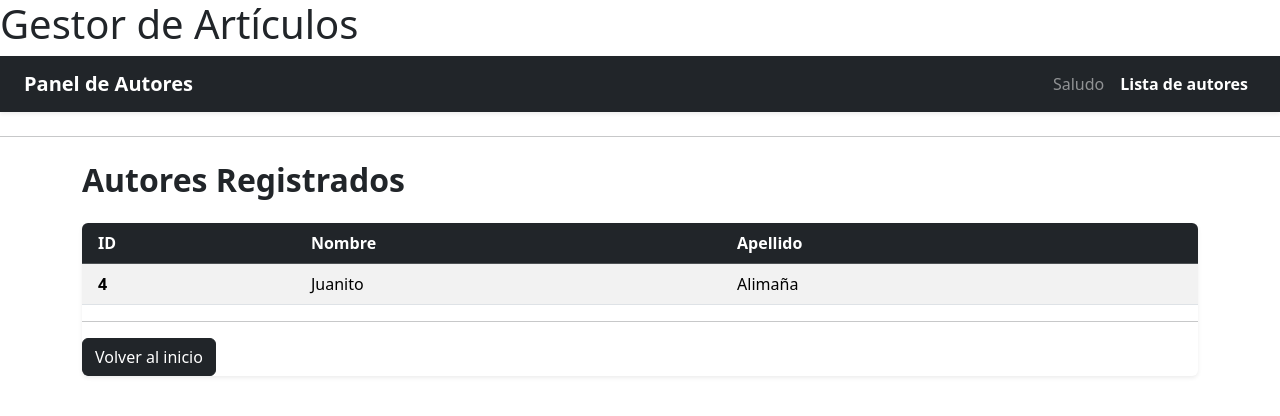
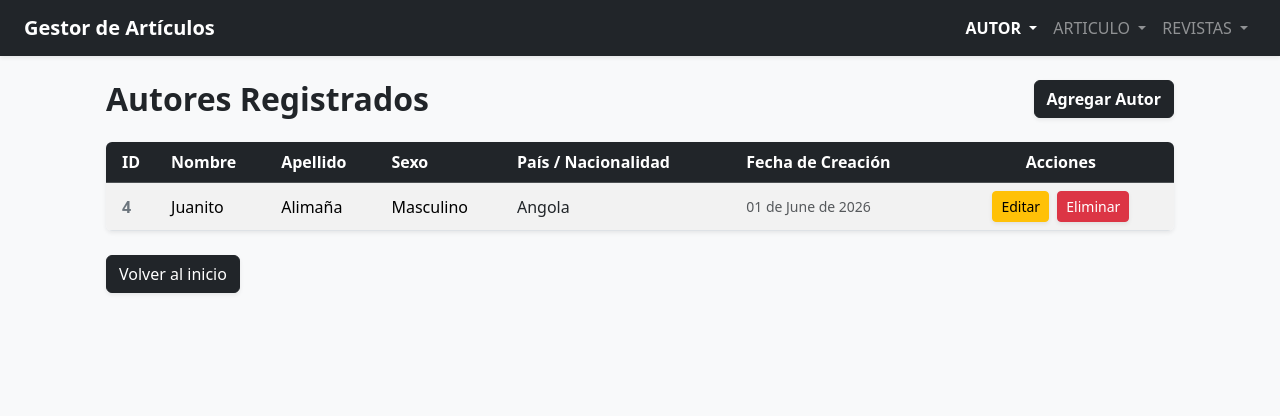
Before and after one commit to botero14/Gestor-de-Articulos-PA2026, a Django app: page /autor/lista/ in a window 1280 px wide. Shown: the top 416 px of the page. Run offline with Django 5.2, Linux system fonts and the light colour scheme; data comes from the database, SQL or seed files in the repository; both versions use the stored data as it was after the commit.

Commit message:
Listar y agregar autores

```diff
--- a/gestora/apps/autor/urls.py
+++ b/gestora/apps/autor/urls.py
@@ -6,4 +6,5 @@ app_name = "autor"
 urlpatterns = [
     path("saludo/", views.saludo_http, name="saludo"),
     path("lista/", views.listar_autores, name="lista_autores"),
+    path("crear/", views.crear_autor, name="crear_autor"),
 ]
--- a/gestora/apps/autor/views.py
+++ b/gestora/apps/autor/views.py
@@ -1,6 +1,7 @@
 from django.http import HttpResponse
-from django.shortcuts import render
+from django.shortcuts import render, redirect
 from .models import Autor
+from .forms import AutorForm
 
 
 def saludo_http(request):
@@ -12,3 +13,15 @@ def saludo_http(request):
 def listar_autores(request):
     autores = Autor.objects.all().order_by("apellido", "nombre")
     return render(request, "autor/lista_autores.html", {"autores": autores})
+
+
+def crear_autor(request):
+    if request.method == "POST":
+        form = AutorForm(request.POST)
+        if form.is_valid():
+            form.save()
+            return redirect("/autor/lista/")
+    else:
+        form = AutorForm()
+
+    return render(request, "autor/crear_autor.html", {"form": form})
--- a/gestora/templates/autor/lista_autores.html
+++ b/gestora/templates/autor/lista_autores.html
@@ -1,6 +1,11 @@
 {% extends "base.html" %} {% block content %}
 <div class="container mt-4">
-  <h2 class="mb-4 text-dark fw-bold">Autores Registrados</h2>
+  <div class="d-flex justify-content-between align-items-center mb-4">
+    <h2 class="text-dark fw-bold mb-0"> Autores Registrados</h2>
+    <a href="/autor/crear/" class="btn btn-dark fw-bold shadow-sm">
+      Agregar Autor</a
+    >
+  </div>
 
   <div class="table-responsive shadow-sm rounded">
     <table class="table table-hover table-striped align-middle mb-0">
@@ -8,27 +13,61 @@
         <tr>
           <th scope="col" class="ps-3">ID</th>
           <th scope="col">Nombre</th>
-          <th scope="col" class="pe-3">Apellido</th>
+          <th scope="col">Apellido</th>
+          <th scope="col">Sexo</th>
+          <th scope="col">País / Nacionalidad</th>
+          <th scope="col">Fecha de Creación</th>
+          <th scope="col" class="text-center pe-3">Acciones</th>
         </tr>
       </thead>
       <tbody>
         {% for autor in autores %}
         <tr>
-          <td class="fw-semibold ps-3">{{ autor.id_autor }}</td>
+          <td class="fw-semibold ps-3 text-secondary">{{ autor.id_autor }}</td>
           <td>{{ autor.nombre }}</td>
-          <td class="pe-3">{{ autor.apellido }}</td>
+          <td>{{ autor.apellido }}</td>
+
+          <td>{{ autor.get_sexo_display }}</td>
+
+          <td>
+            <span class="fw-medium text-dark"
+              >{{ autor.nacionalidad.name }}</span
+            >
+          </td>
+
+          <td class="text-muted small">
+            {{ autor.creado_en|date:"d \d\e F \d\e Y" }}
+          </td>
+
+          <td class="text-center pe-3">
+            <a
+              href="/autor/editar/{{ autor.id_autor }}/"
+              class="btn btn-warning btn-sm me-1 fw-medium shadow-sm"
+            >
+              Editar
+            </a>
+            <a
+              href="/autor/eliminar/{{ autor.id_autor }}/"
+              class="btn btn-danger btn-sm fw-medium shadow-sm"
+            >
+              Eliminar
+            </a>
+          </td>
         </tr>
         {% empty %}
         <tr>
-          <td colspan="3" class="text-center text-muted py-4">
-            <i class="bi bi-info-circle me-2"></i>No hay autores registrados.
+          <td colspan="7" class="text-center text-muted py-4">
+            <i class="bi bi-info-circle me-2"></i>No hay autores registrados en
+            el sistema.
           </td>
         </tr>
         {% endfor %}
       </tbody>
     </table>
-    <hr />
-    <a href="{% url 'index' %}" class="btn btn-dark">Volver al inicio</a>
+  </div>
+
+  <div class="mt-4">
+    <a href="/" class="btn btn-dark shadow-sm">Volver al inicio</a>
   </div>
 </div>
 {% endblock %}
--- a/gestora/templates/base.html
+++ b/gestora/templates/base.html
@@ -1,43 +1,116 @@
 <!doctype html>
 <html lang="es">
-
   <head>
     <meta charset="UTF-8" />
     <title>{% block title %}Gestor{% endblock %}</title>
-    <link href="https://cdn.jsdelivr.net/npm/bootstrap@5.3.8/dist/css/bootstrap.min.css" rel="stylesheet"
-      integrity="sha384-sRIl4kxILFvY47J16cr9ZwB07vP4J8+LH7qKQnuqkuIAvNWLzeN8tE5YBujZqJLB" crossorigin="anonymous">
+    <link
+      href="https://cdn.jsdelivr.net/npm/bootstrap@5.3.8/dist/css/bootstrap.min.css"
+      rel="stylesheet"
+      integrity="sha384-sRIl4kxILFvY47J16cr9ZwB07vP4J8+LH7qKQnuqkuIAvNWLzeN8tE5YBujZqJLB"
+      crossorigin="anonymous"
+    />
   </head>
 
-  <body>
-    <h1>Gestor de Artículos</h1>
-
+  <body class="bg-light">
     <nav class="navbar navbar-expand-lg navbar-dark bg-dark shadow-sm mb-4">
       <div class="container-fluid px-4">
-        <a class="navbar-brand fw-bold" href="#">Panel de Autores</a>
-        <button class="navbar-toggler" type="button" data-bs-toggle="collapse" data-bs-target="#navbarNav"
-          aria-controls="navbarNav" aria-expanded="false" aria-label="Toggle navigation">
+        <a class="navbar-brand fw-bold" href="/">Gestor de Artículos</a>
+        <button
+          class="navbar-toggler"
+          type="button"
+          data-bs-toggle="collapse"
+          data-bs-target="#navbarNav"
+          aria-controls="navbarNav"
+          aria-expanded="false"
+          aria-label="Toggle navigation"
+        >
           <span class="navbar-toggler-icon"></span>
         </button>
+
         <div class="collapse navbar-collapse" id="navbarNav">
           <ul class="navbar-nav ms-auto">
-            <li class="nav-item">
-              <a class="nav-link text-white-50" href="/autor/saludo/">Saludo</a>
+            <li class="nav-item dropdown">
+              <a
+                class="nav-link dropdown-toggle text-white fw-semibold"
+                href="#"
+                id="navbarAutores"
+                role="button"
+                data-bs-toggle="dropdown"
+                aria-expanded="false"
+              >
+                AUTOR
+              </a>
+              <ul
+                class="dropdown-menu dropdown-menu-end"
+                aria-labelledby="navbarAutores"
+              >
+                <li>
+                  <a class="dropdown-item" href="/autor/lista/"
+                    >Consultar autores</a
+                  >
+                </li>
+                <li><hr class="dropdown-divider" /></li>
+                <li>
+                  <a class="dropdown-item" href="/autor/crear/">Crear autor</a>
+                </li>
+              </ul>
             </li>
-            <li class="nav-item">
-              <a class="nav-link active fw-semibold" aria-current="page" href="/autor/lista/">Lista de autores</a>
+
+            <li class="nav-item dropdown">
+              <a
+                class="nav-link dropdown-toggle text-white-50"
+                href="#"
+                id="navbarArticulos"
+                role="button"
+                data-bs-toggle="dropdown"
+                aria-expanded="false"
+              >
+                ARTICULO
+              </a>
+              <ul
+                class="dropdown-menu dropdown-menu-end"
+                aria-labelledby="navbarArticulos"
+              >
+                <li>
+                  <a class="dropdown-item" href="#">Consultar artículo</a>
+                </li>
+                <li><hr class="dropdown-divider" /></li>
+                <li><a class="dropdown-item" href="#">Crear artículo</a></li>
+              </ul>
+            </li>
+
+            <li class="nav-item dropdown">
+              <a
+                class="nav-link dropdown-toggle text-white-50"
+                href="#"
+                id="navbarRevistas"
+                role="button"
+                data-bs-toggle="dropdown"
+                aria-expanded="false"
+                >REVISTAS
+              </a>
+              <ul
+                class="dropdown-menu dropdown-menu-end"
+                aria-labelledby="navbarRevistas"
+              >
+                <li>
+                  <a class="dropdown-item" href="#">Consultar revista</a>
+                </li>
+                <li><hr class="dropdown-divider" /></li>
+                <li><a class="dropdown-item" href="#">Crear revista</a></li>
+              </ul>
             </li>
           </ul>
         </div>
       </div>
     </nav>
 
-    <hr />
+    <div class="container px-4">{% block content %} {% endblock %}</div>
 
-    {% block content %}
-    {% endblock %}
-    <script src="https://cdn.jsdelivr.net/npm/bootstrap@5.3.8/dist/js/bootstrap.bundle.min.js"
+    <script
+      src="https://cdn.jsdelivr.net/npm/bootstrap@5.3.8/dist/js/bootstrap.bundle.min.js"
       integrity="sha384-FKyoEForCGlyvwx9Hj09JcYn3nv7wiPVlz7YYwJrWVcXK/BmnVDxM+D2scQbITxI"
-      crossorigin="anonymous"></script>
+      crossorigin="anonymous"
+    ></script>
   </body>
-
 </html>
```
Also changed, not shown: gestora/apps/autor/forms.py (added, +8 -0 lines), gestora/templates/autor/crear_autor.html (added, +131 -0 lines), gestora/db.sqlite3.
